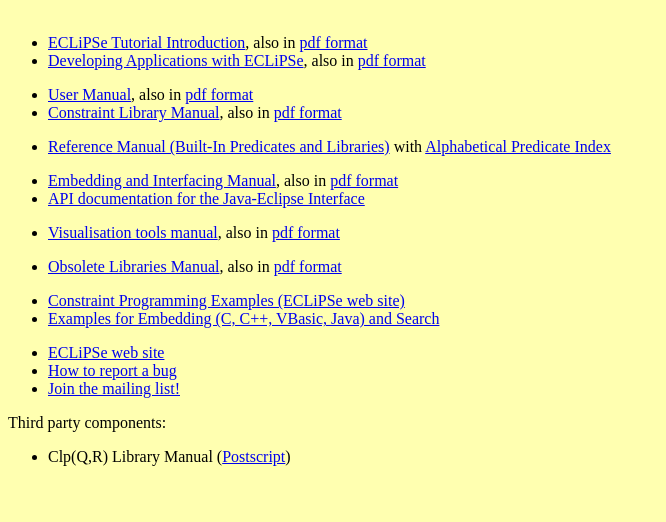
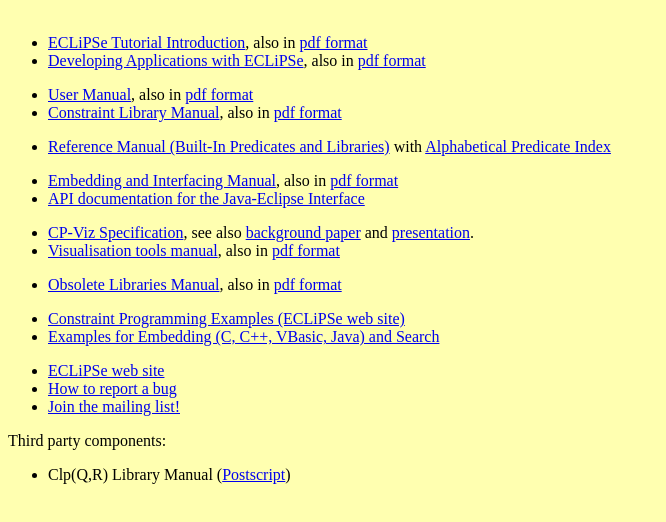
Before and after one commit to antiguru/eclipse-clp, a plain HTML site: page documents/index.html in a window 1280 px wide. Shown: the part 66-588 px from the top of the page, without its empty margins (0-666 px from the left). Drawn offline with Linux system fonts and the light colour scheme.

Commit message:
Completed CP-Viz integration.

```diff
--- a/documents/index.html
+++ b/documents/index.html
@@ -50,6 +50,9 @@
     documentation for the Java-Eclipse Interface</A>
 </UL>
 <UL>
+<LI><A HREF="CP Viualizer Format.pdf">CP-Viz Specification</A>, see also
+    <A HREF="http://4c.ucc.ie/~hsimonis/cpviz-cp2010-paper.pdf">background paper</A> and
+    <A HREF="http://4c.ucc.ie/~hsimonis/cpviz-cp2010-slides.pdf">presentation</A>.
 <LI><A HREF="visualisation/visualisation.html">Visualisation tools manual</A>, also in
     <A HREF="visualisation.pdf">pdf format</A>
 </UL>
```
Also changed, not shown: 1 other file.
